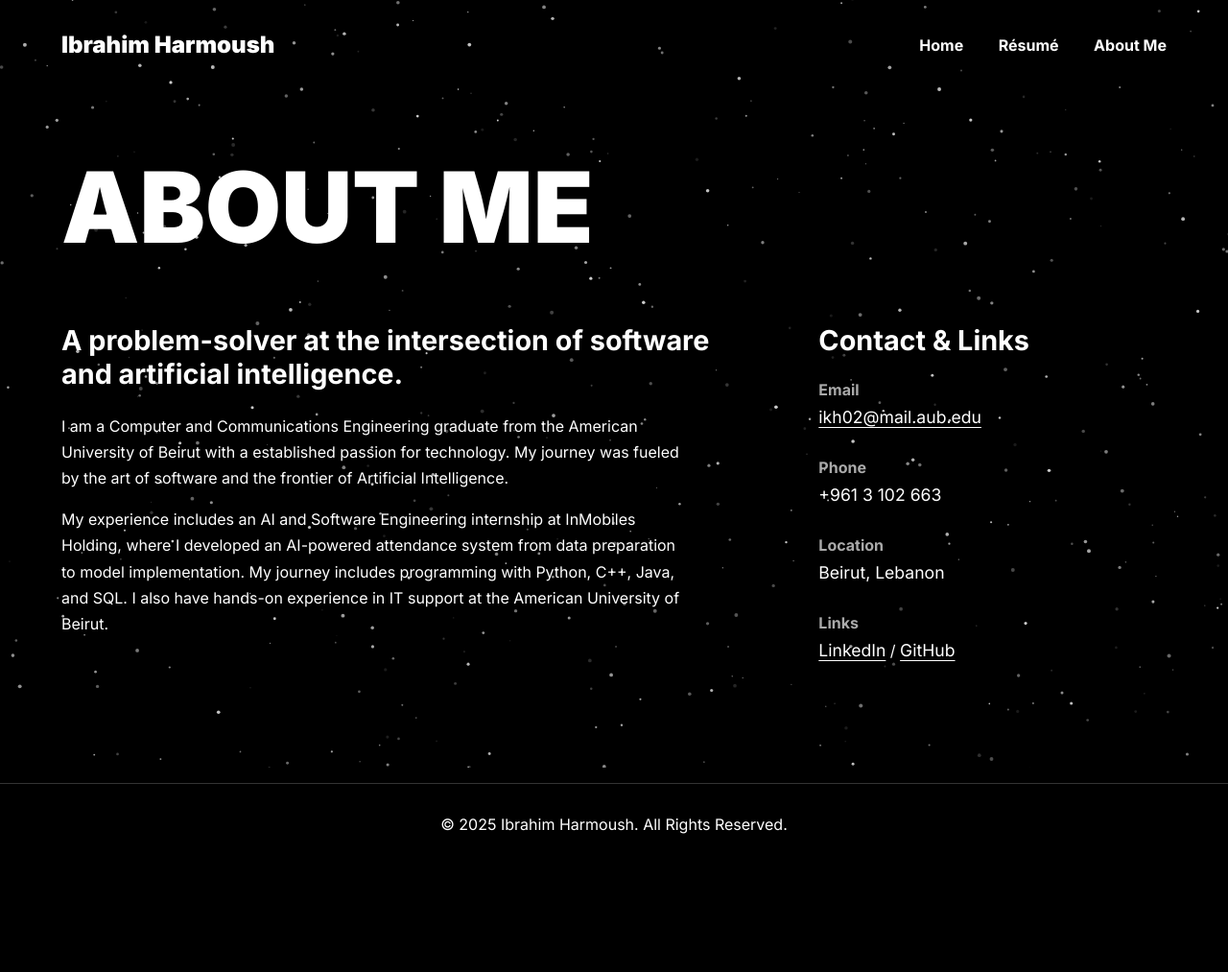
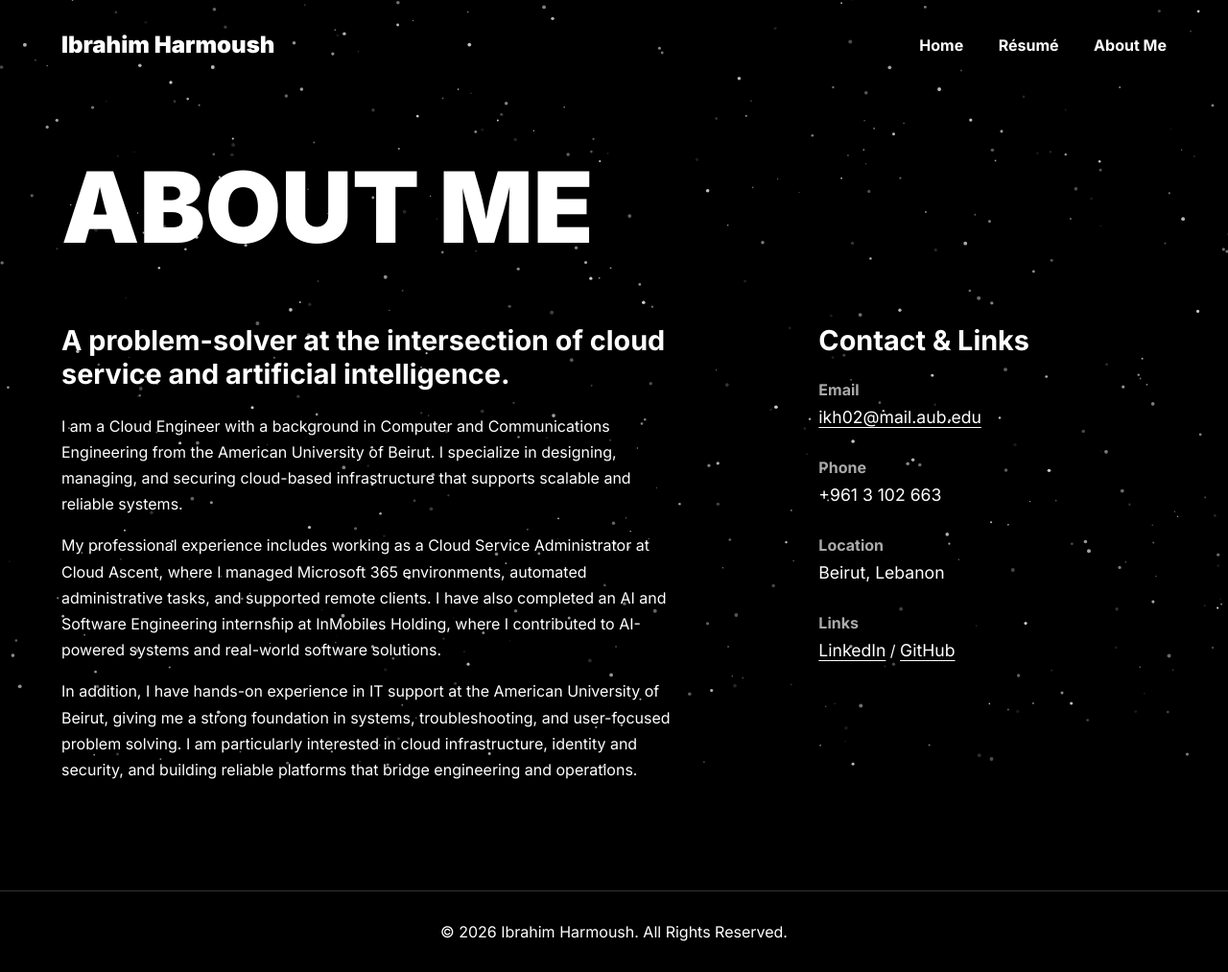
Before and after one commit to ikh02/Portfolio, a Flask app: page /about in a window 1280 px wide. Shown: the whole page at 96% size. Before the commit the page ends 869 px from the top, so only its background shows below. Run offline with Flask 3, Linux system fonts and the light colour scheme; some libraries are stand-ins or nearby versions.

Commit message:
Update homepage, About Me section, and project pages

```diff
--- a/templates/about.html
+++ b/templates/about.html
@@ -29,14 +29,15 @@
 
             <div class="about-grid">
                 <div class="about-content">
-                    <h3>A problem-solver at the intersection of software and artificial intelligence.</h3>
+                    <h3>A problem-solver at the intersection of cloud service and artificial intelligence.</h3>
                     <p>
-                        I am a Computer and Communications Engineering graduate from the American University of Beirut with a established passion for technology. My journey was fueled by the art of software and the frontier of Artificial Intelligence.
+                        I am a Cloud Engineer with a background in Computer and Communications Engineering from the American University of Beirut. I specialize in designing, managing, and securing cloud-based infrastructure that supports scalable and reliable systems.
                     </p>
                     <p>
-                        My experience includes an AI and Software Engineering internship at InMobiles Holding, where I developed an AI-powered attendance system from data preparation to model implementation. My journey includes programming with Python, C++, Java, and SQL. I also have hands-on experience in IT support at the American University of Beirut.
-                    </p>
-                </div>
+                        My professional experience includes working as a Cloud Service Administrator at Cloud Ascent, where I managed Microsoft 365 environments, automated administrative tasks, and supported remote clients. I have also completed an AI and Software Engineering internship at InMobiles Holding, where I contributed to AI-powered systems and real-world software solutions.</p>
+                     </p>
+                    <p>
+                        In addition, I have hands-on experience in IT support at the American University of Beirut, giving me a strong foundation in systems, troubleshooting, and user-focused problem solving. I am particularly interested in cloud infrastructure, identity and security, and building reliable platforms that bridge engineering and operations.</div>
                 <div class="contact-details">
                     <h3>Contact & Links</h3>
                     <ul>
@@ -64,7 +65,7 @@
     </main>
 
     <footer>
-        <p>© 2025 Ibrahim Harmoush. All Rights Reserved.</p>
+        <p>© 2026 Ibrahim Harmoush. All Rights Reserved.</p>
     </footer>
 
     <!-- Scripts -->
--- a/templates/project_page.html
+++ b/templates/project_page.html
@@ -42,7 +42,7 @@
     </main>
 
     <footer>
-        <p>&copy; 2025 Ibrahim Harmoush. All Rights Reserved.</p>
+        <p>&copy; 2026 Ibrahim Harmoush. All Rights Reserved.</p>
     </footer>
 
     <!-- Scripts -->
```
Also changed, not shown: templates/index.html (+4 -4 lines), templates/resume.html (+15 -6 lines), 1 other file.
